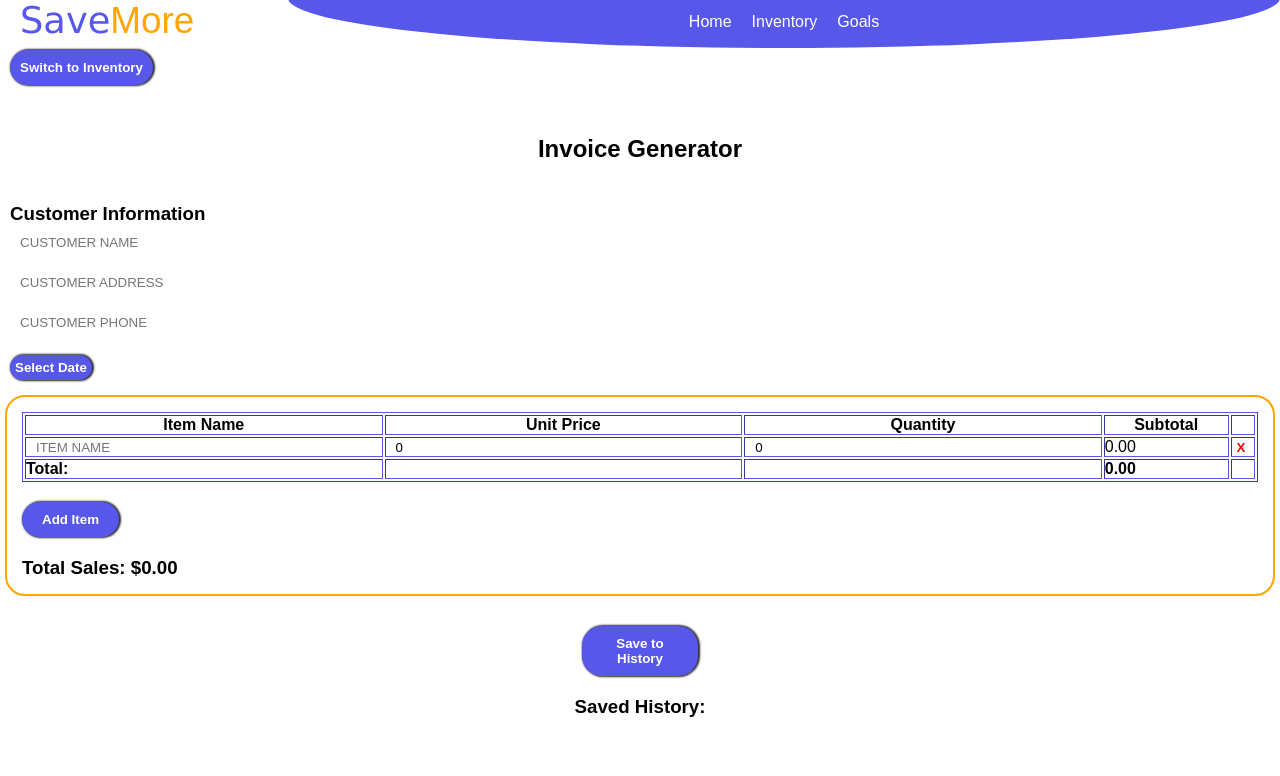
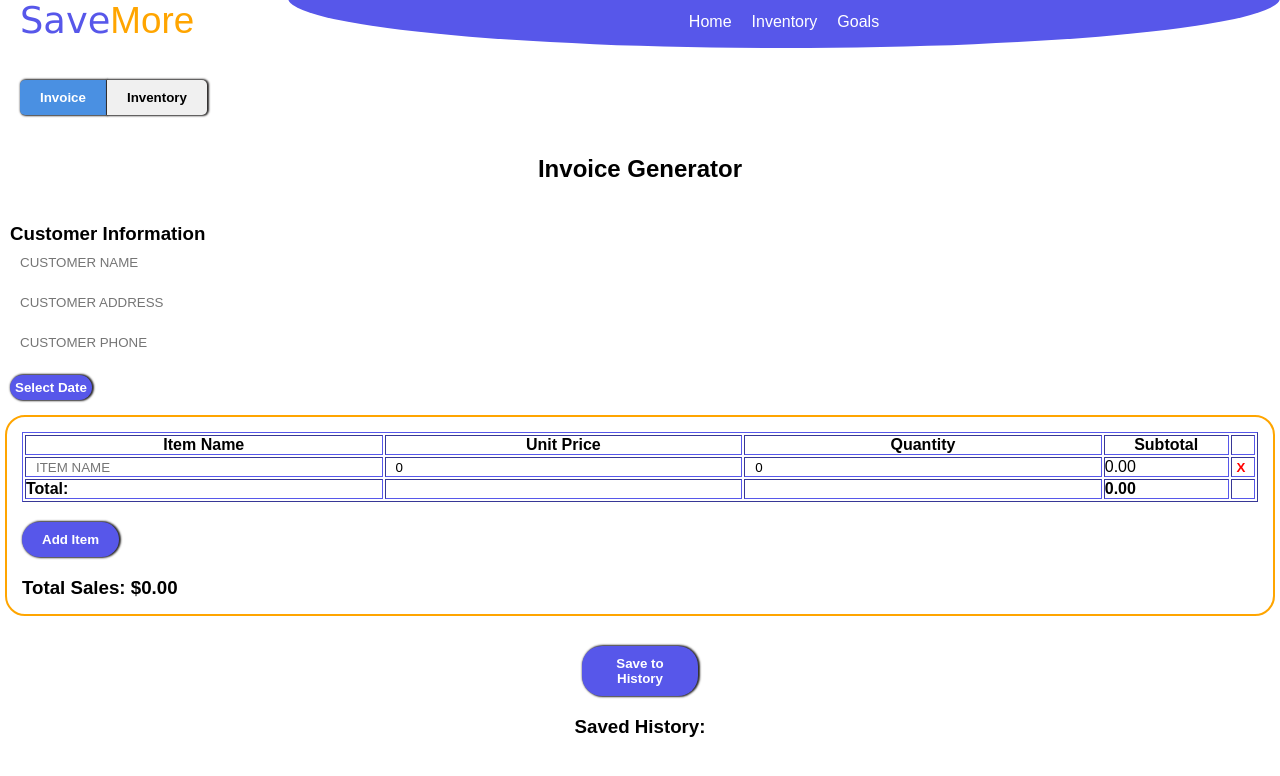
Before and after one commit to Deewan10/savemore, a React (Create React App) app: page /invoice in a window 1280 px wide. Shown: the top 776 px of the page. Built offline with nearby package versions, Linux system fonts and the light colour scheme.

Commit message:
inventory styling

```diff
--- a/src/App.js
+++ b/src/App.js
@@ -1,35 +1,79 @@
 import React, { useState } from 'react';
-import { BrowserRouter as Router, Routes, Route } from 'react-router-dom';
+import { BrowserRouter as Router, Routes, Route, useLocation } from 'react-router-dom';
 import Header from './Components/Header';
 import Budget from './Components/Budget';
-import Invoice from './Components/Invoice'; // Make sure this is the correct path
-import InventoryComponent from './Components/InventoryComponent'; // Import InventoryComponent
+import Invoice from './Components/Invoice';
+import InventoryComponent from './Components/InventoryComponent';
 
 import './Style.css';
 
 function App() {
+  const location = useLocation(); // Hook to get the current path
   const [showInventory, setShowInventory] = useState(false);
 
-  const toggleComponent = () => {
-    setShowInventory(!showInventory);
+  const showInvoice = () => {
+    setShowInventory(false); // Switch to Invoice component
+  };
+
+  const showInventoryComponent = () => {
+    setShowInventory(true); // Switch to Inventory component
   };
 
   return (
-    <Router>
     <div className="App">
       <Header />
-        <button onClick={toggleComponent} style={{ margin: '10px', padding: '10px' }}>
-          {showInventory ? 'Switch to Invoice' : 'Switch to Inventory'}
+
+      {/* Conditionally show the buttons only on the '/invoice' route */}
+      {location.pathname === '/invoice' && (
+        <div style={{ display: 'flex', gap: '1px', margin: '20px', marginTop: '40px' }}>
+          <button
+            onClick={showInvoice}
+            style={{
+              padding: '10px 20px',
+              backgroundColor: showInventory ? '#f0f0f0' : '#4a90e2',
+              color: showInventory ? 'black' : 'white',
+              border: 'none',
+              cursor: 'pointer',
+              borderRadius: '5px',
+              borderTopRightRadius: '0px',
+              borderBottomRightRadius: '0px'
+            }}
+          >
+            Invoice
           </button>
+          <button
+            onClick={showInventoryComponent}
+            style={{
+              padding: '10px 20px',
+              backgroundColor: showInventory ? '#4a90e2' : '#f0f0f0',
+              color: showInventory ? 'white' : 'black',
+              border: 'none',
+              cursor: 'pointer',
+              borderRadius: '5px',
+              borderTopLeftRadius: '0px',
+              borderBottomLeftRadius: '0px'
+            }}
+          >
+            Inventory
+          </button>
+        </div>
+      )}
 
-        {/* Conditional rendering based on the button toggle */}
       <Routes>
         <Route path="/" element={<Budget />} />
+        {/* Conditionally render Invoice or InventoryComponent based on the button selection */}
         <Route path="/invoice" element={showInventory ? <InventoryComponent /> : <Invoice />} />
       </Routes>
     </div>
+  );
+}
+
+function AppWrapper() {
+  return (
+    <Router>
+      <App />
     </Router>
   );
 }
 
-export default App;
+export default AppWrapper;
--- a/src/Components/InventoryComponent.js
+++ b/src/Components/InventoryComponent.js
@@ -56,16 +56,16 @@ function InventoryComponent() {
   };
 
   return (
-    <div>
+    <div className='inventory'>
       <h2>Inventory Manager</h2>
-      <table border="1" cellPadding="10" style={{ width: '100%', marginBottom: '20px', borderColor: '#5757ea' }}>
+      <table border="1" cellPadding="10" style={{ width: '98%', marginBottom: '20px', borderColor: '#5757ea' }}>
         <thead style={{ backgroundColor: '#f5f5f5', color: '#333', fontWeight: 'bold', textAlign: 'center' }}>
           <tr style={{ backgroundColor: '#5757ea', color: '#fff' }}>
             <th>Item Name</th>
             <th>Cost Price</th>
             <th>Selling Price</th>
             <th>Quantity</th>
-            <th>Profit</th> {/* Profit column added here */}
+            <th>Profit</th>
             <th>Total Amount</th>
             <th></th>
           </tr>
--- a/src/Style.css
+++ b/src/Style.css
@@ -276,6 +276,22 @@ input {
 
 
 
+
+/* Inventory */
+.inventory table {
+    align-items: center;
+    justify-content: center;
+}
+.inventory h2 {
+    width: 100%;
+    display: flex;
+    justify-content: center;
+    align-items: center;
+    margin-bottom: 30px;
+}
+
+
+
 @media (max-width: 750px) {
 
 
```
Lines whose indentation alone changed are shown as unchanged.
